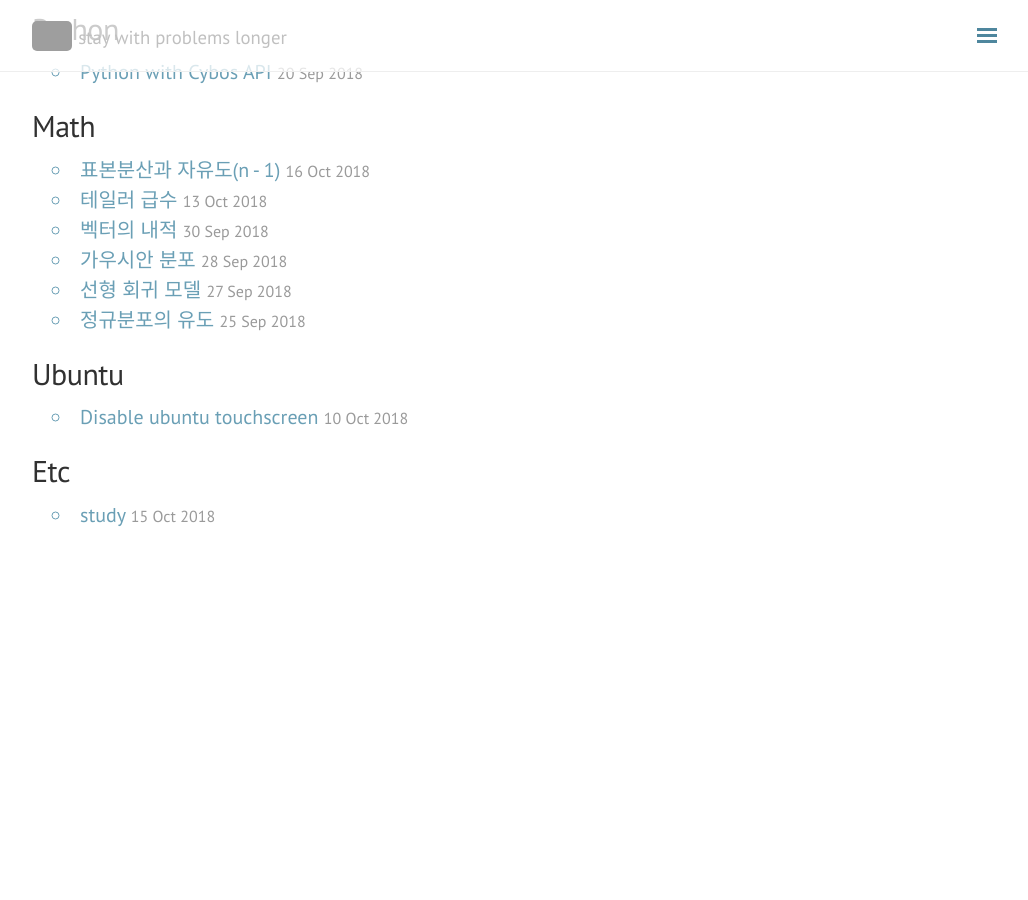
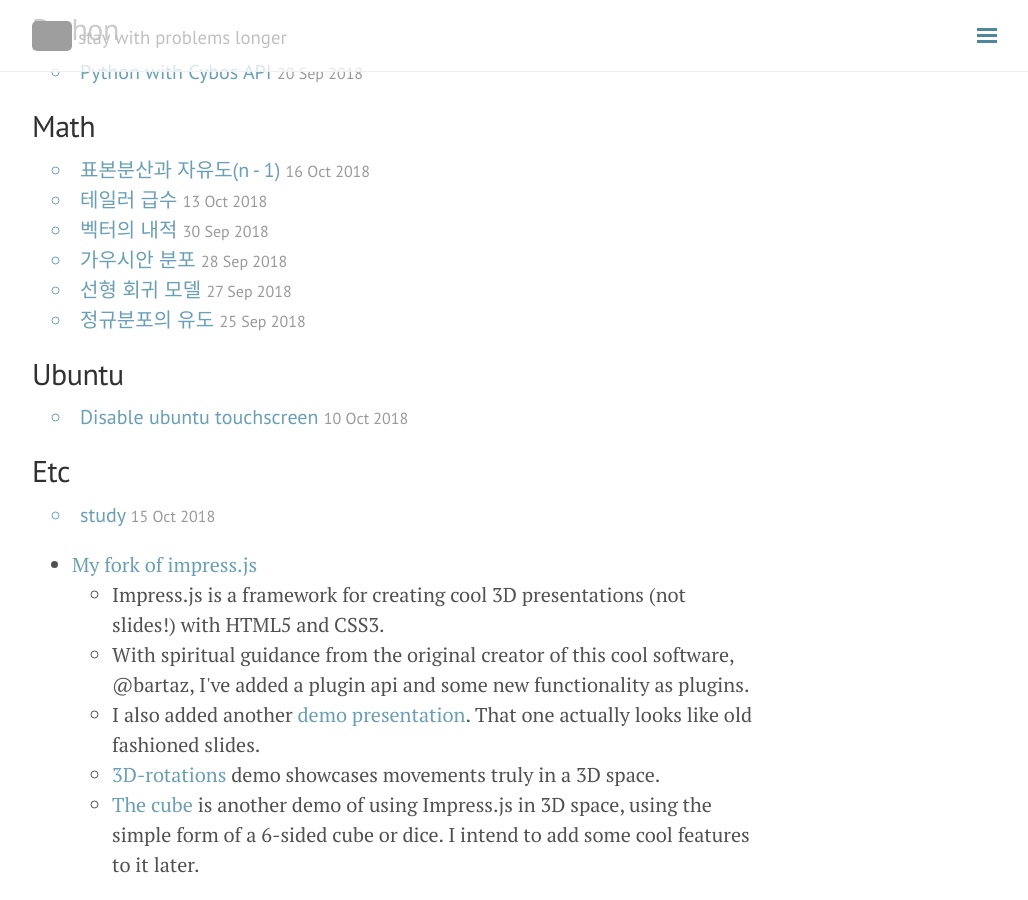
Before and after one commit to seokhoonj/seokhoonj.github.io, a Jekyll site: the page built from index.html, in a window 1280 px wide and 900 px high, scrolled down 558 px. Shown: the whole window, without its empty margins (248-1276 px from the left). Built offline with Jekyll 4.4.1, drawn with Linux system fonts in a browser that asks for light colours; nearby versions of some CDN libraries; comment, search, counter and statistics services are not loaded; before the commit the page ends 1108 px from its top, so only the background shows below that; grey boxes are pictures that could not be loaded.

Commit message:
modify index.html

```diff
--- a/index.html
+++ b/index.html
@@ -35,3 +35,18 @@ title: Home
     {% endfor %}
   </div>
 </div>
+
+
+<div>
+<ul>
+  <li><a href="impress.js/">My fork of impress.js</a>
+  <ul>
+    <li>Impress.js is a framework for creating cool 3D presentations (not slides!) with HTML5 and CSS3.</li>
+    <li>With spiritual guidance from the original creator of this cool software, @bartaz, I've added a plugin api and some new functionality as plugins.</li>
+    <li>I also added another <a href="impress.js/examples/classic-slides/">demo presentation</a>. That one actually looks like old fashioned slides.</ĺi>
+    <li><a href="impress.js/examples/3D-rotations/">3D-rotations</a> demo showcases movements truly in a 3D space.</ĺi>
+    <li><a href="impress.js/examples/cube/">The cube</a> is another demo of using Impress.js in 3D space, using the simple form of a 6-sided cube or dice. I intend to add some cool features to it later.</ĺi>
+  </ul>
+  </li>
+</ul>
+</div>
```
